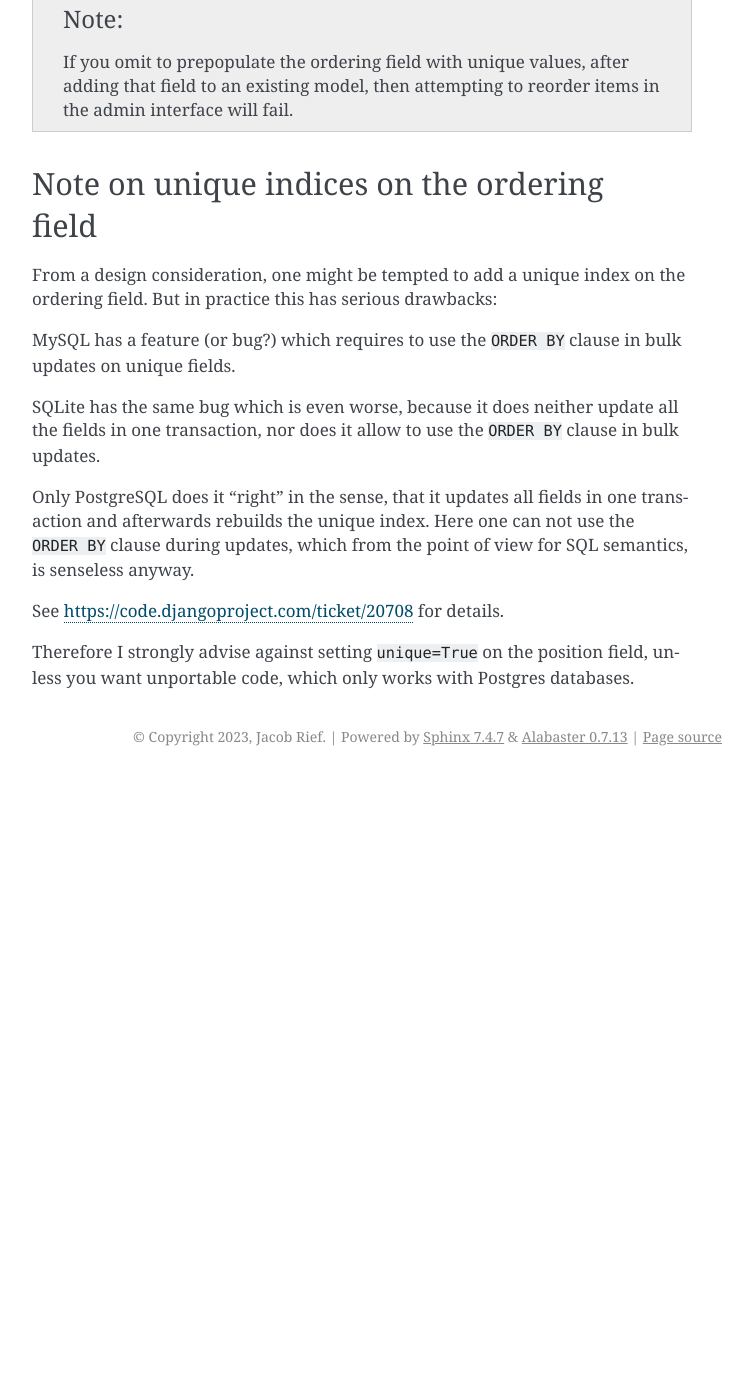
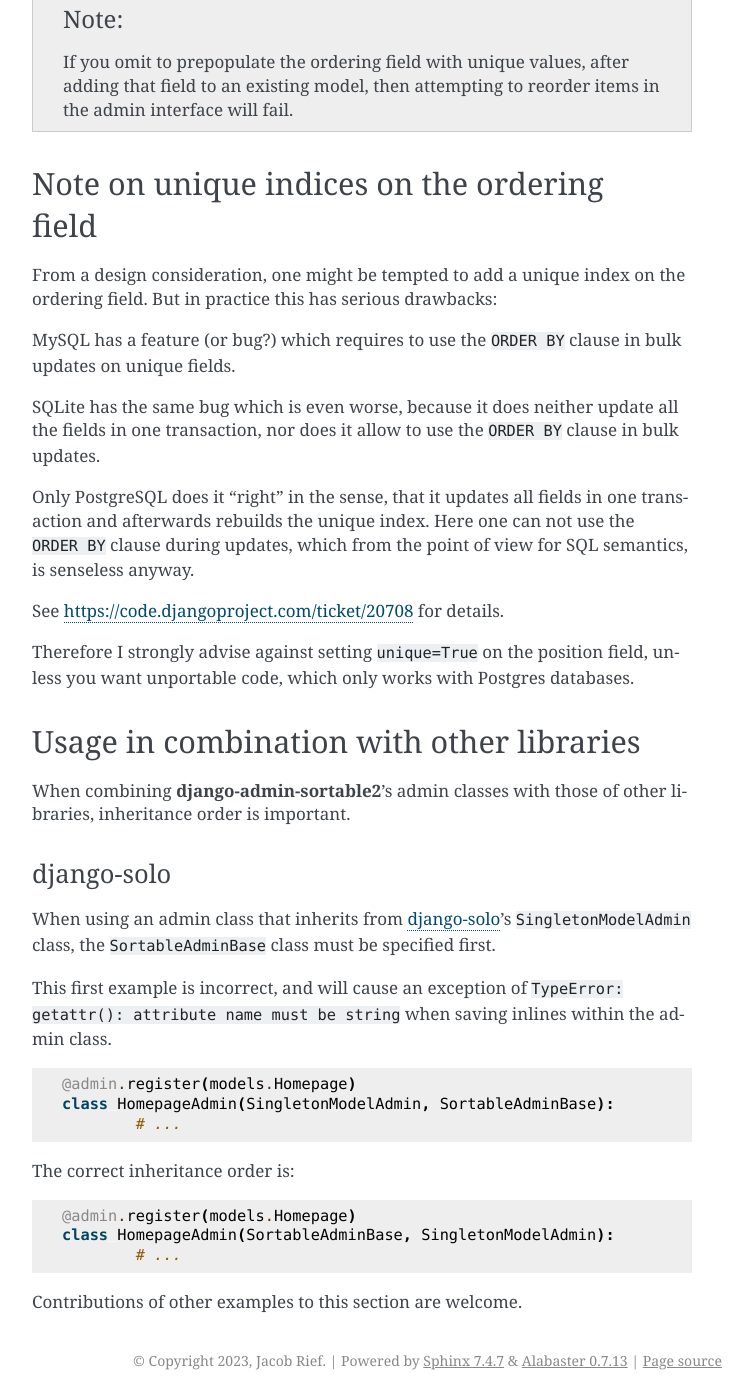
Before and after one commit to jrief/django-admin-sortable2, a Sphinx documentation site: the page built from docs/source/usage.rst, in a window 1280 px wide and 1400 px high, scrolled down 9086 px. Shown: the whole window, without its empty margins (388-1140 px from the left). Built offline with Sphinx 7.4.7, drawn with Linux system fonts in a browser that asks for light colours; before the commit the page ends 9862 px from its top, so only the background shows below that; some of the changed text lies outside the part shown.

Commit message:
Starting new interoperability section in Usage documentation, with django-solo example

```diff
--- a/docs/source/usage.rst
+++ b/docs/source/usage.rst
@@ -336,3 +336,32 @@
 
 Therefore I strongly advise against setting ``unique=True`` on the position field, unless you want
 unportable code, which only works with Postgres databases.
+
+
+Usage in combination with other libraries
+=========================================
+
+When combining **django-admin-sortable2**'s admin classes with those of other libraries, inheritance order is important.
+
+django-solo
+-----------
+
+When using an admin class that inherits from `django-solo <https://github.com/lazybird/django-solo>`_'s ``SingletonModelAdmin`` class, the ``SortableAdminBase`` class must be specified first.
+
+This first example is incorrect, and will cause an exception of ``TypeError: getattr(): attribute name must be string`` when saving inlines within the admin class.
+
+.. code:: python
+
+	@admin.register(models.Homepage)
+	class HomepageAdmin(SingletonModelAdmin, SortableAdminBase):
+		# ...
+
+The correct inheritance order is:
+
+.. code:: python
+
+	@admin.register(models.Homepage)
+	class HomepageAdmin(SortableAdminBase, SingletonModelAdmin):
+		# ...
+
+Contributions of other examples to this section are welcome.
```
